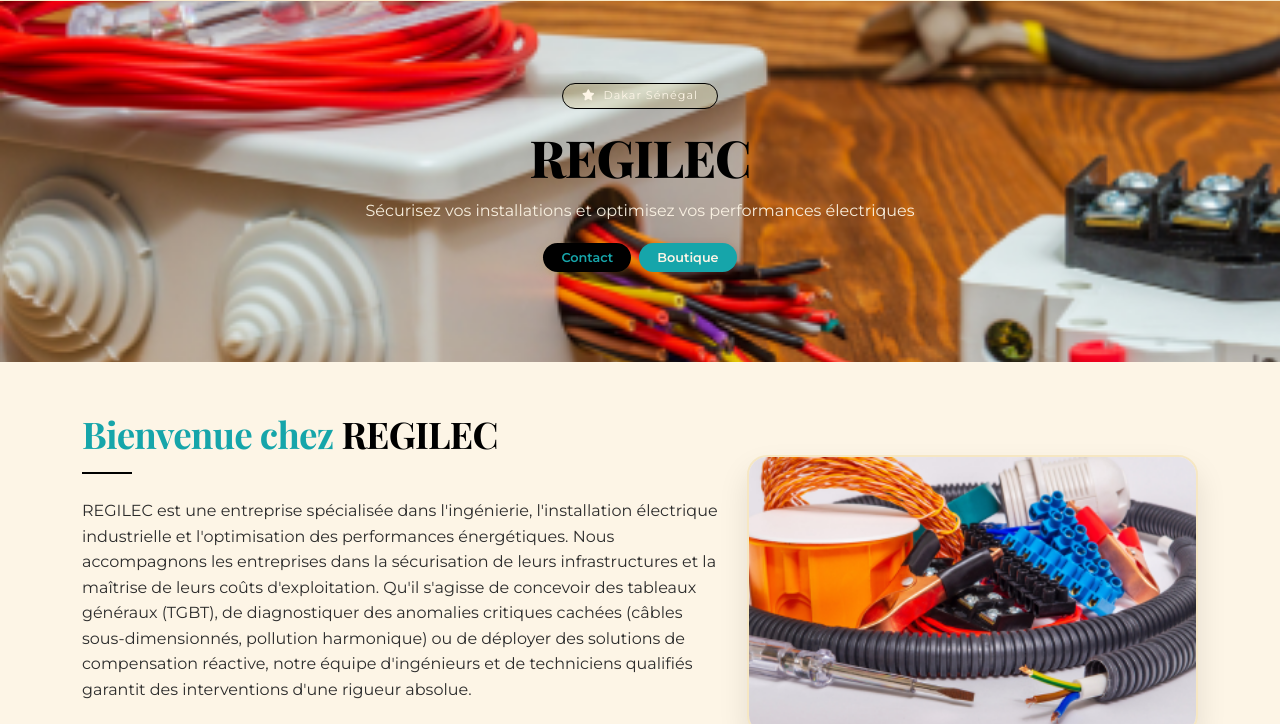
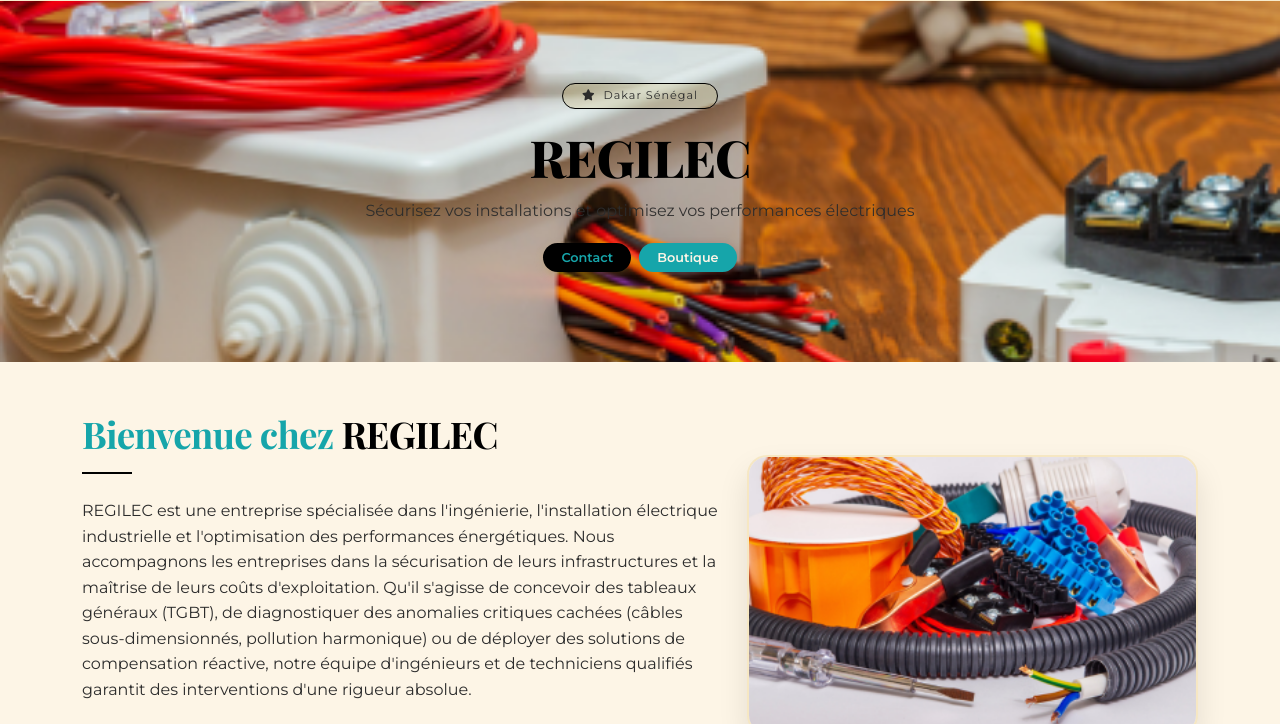
Before and after one commit to camara9126/regilec, a plain HTML site: page index.html in a window 1280 px wide. Shown: the part 58-782 px from the top of the page. Drawn offline with nearby package versions, Linux system fonts and the light colour scheme.

Commit message:
mise a jour

```diff
--- a/index.html
+++ b/index.html
@@ -127,7 +127,7 @@
       background-size: cover;
       background-position: center;
       padding: 80px 0 90px;
-      color: var(--blanc-casse);
+/*      color: var(--blanc-casse);*/
     }
     .hero-accueil h1 {
       font-size: 3.2rem;
```
